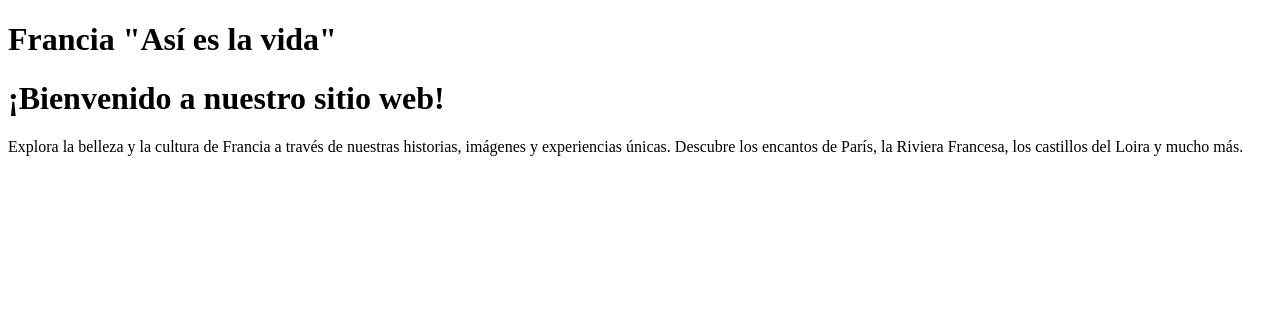
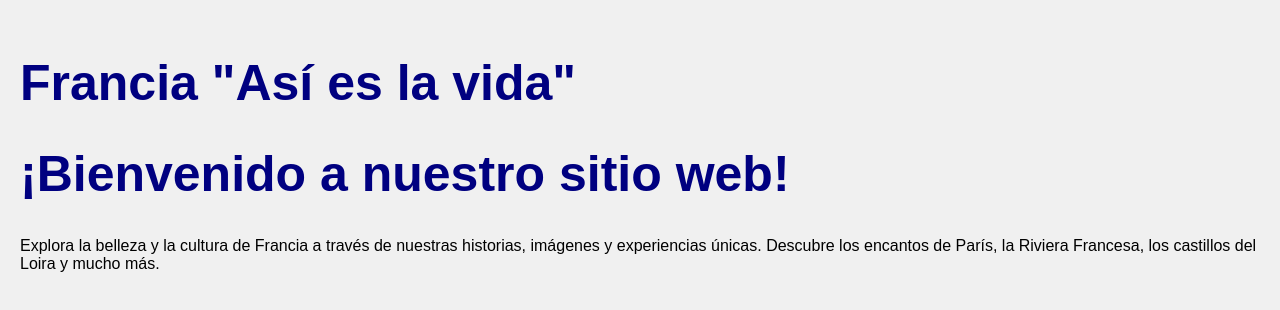
Before and after one commit to benjasaladog/expofrancia-web, a plain HTML site: page web/index.html in a window 1280 px wide. Drawn offline with Linux system fonts and the light colour scheme.

Commit message:
Yocuando uso css por primera vez

```diff
--- a/web/index.html
+++ b/web/index.html
@@ -4,6 +4,18 @@
     <meta charset="UTF-8">
     <meta name="viewport" content="width=device-width, initial-scale=1.0">
     <title>Francia "Así es la vida"</title>
+    <style>
+        body {
+            font-family: Arial, sans-serif;
+            background-color: #f0f0f0;
+            margin: 0;
+            padding: 20px;
+        }
+        h1 {
+        color: navy;
+            font-size: 50px;
+        }
+    </style>
 </head>
 <body>
     <h1>Francia "Así es la vida"</h1>
```
